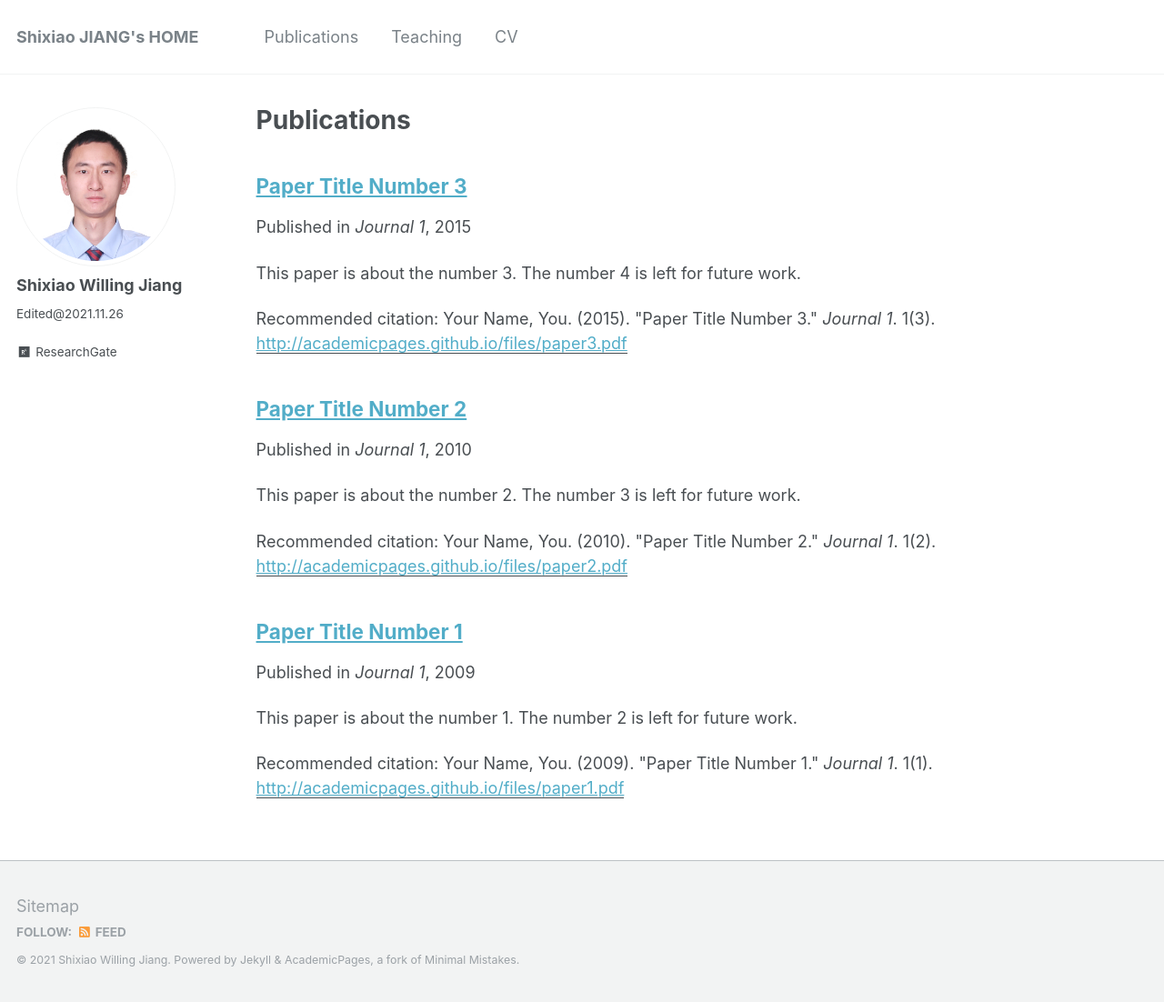
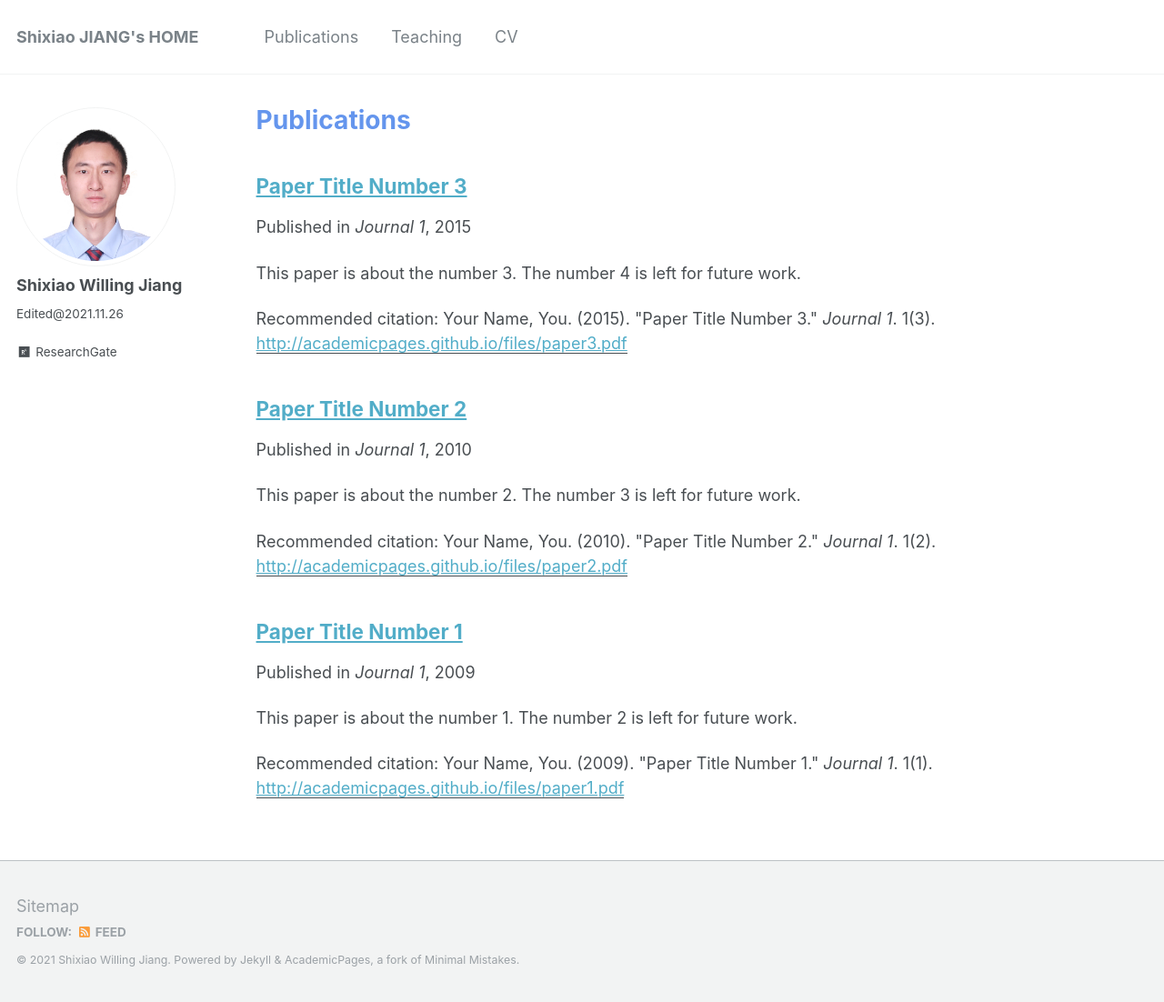
Before and after one commit to willingjiang/willingjiang.github.io, a Jekyll site: the page built from _pages/publications.md, in a window 1280 px wide and 1102 px high. Shown: the whole window at 91% size. Built offline with Jekyll 4.4.1, drawn with Linux system fonts in a browser that asks for light colours.

Commit message:
Update publications.md

```diff
--- a/_pages/publications.md
+++ b/_pages/publications.md
@@ -1,6 +1,6 @@
 ---
 layout: archive
-title: "Publications"
+title: "<font color=CornflowerBlue>Publications</font>"
 permalink: /publications/
 author_profile: true
 ---
```
